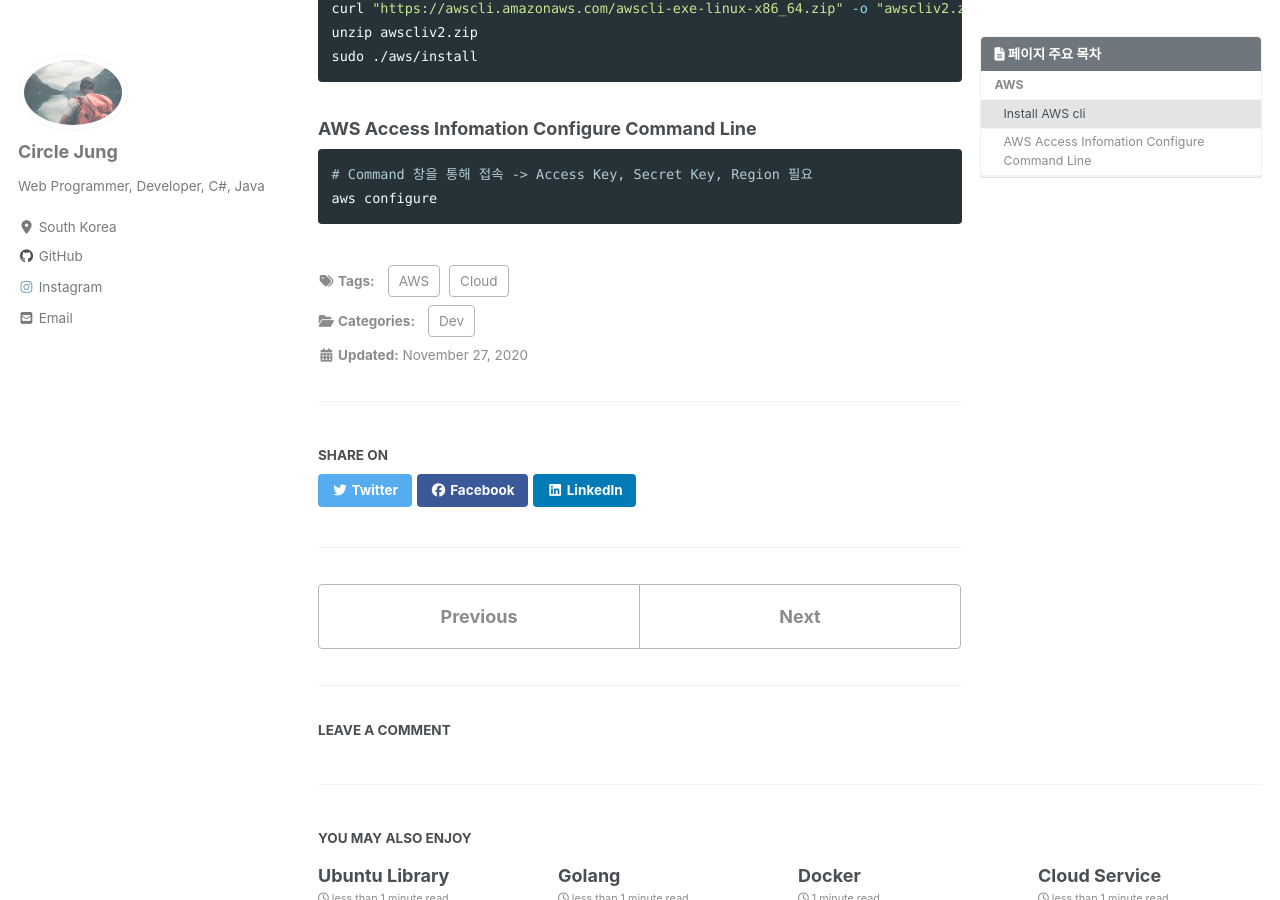
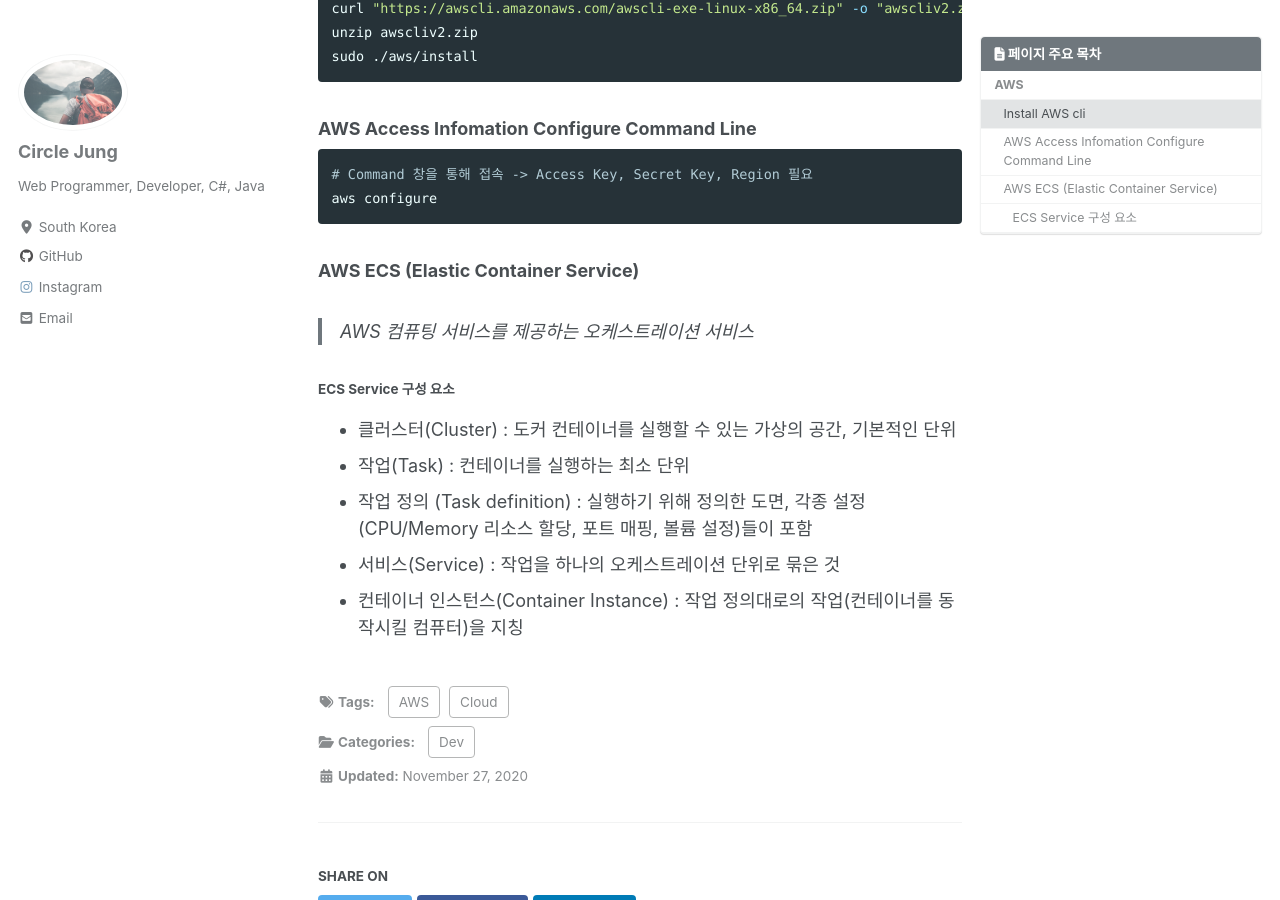
Before and after one commit to jwh0124/jwh0124.github.io, a Jekyll site: the page built from _posts/2020-11-26-aws.md, in a window 1280 px wide and 900 px high, scrolled down 477 px. Built offline with Jekyll 4.4.1, drawn with Linux system fonts in a browser that asks for light colours; cached includes are drawn as plain includes; nearby versions of some CDN libraries; comment, search, counter and statistics services are not loaded.

Commit message:
+ add ECS definition

````diff
--- a/_posts/2020-11-26-aws.md
+++ b/_posts/2020-11-26-aws.md
@@ -34,3 +34,15 @@ sudo ./aws/install
 # Command 창을 통해 접속 -> Access Key, Secret Key, Region 필요
 aws configure
 ```
+
+### AWS ECS (Elastic Container Service) ###
+
+> AWS 컴퓨팅 서비스를 제공하는 오케스트레이션 서비스
+
+#### ECS Service 구성 요소 ####
+
+- 클러스터(Cluster) : 도커 컨테이너를 실행할 수 있는 가상의 공간, 기본적인 단위
+- 작업(Task) : 컨테이너를 실행하는 최소 단위
+- 작업 정의 (Task definition) : 실행하기 위해 정의한 도면, 각종 설정(CPU/Memory 리소스 할당, 포트 매핑, 볼륨 설정)들이 포함
+- 서비스(Service) : 작업을 하나의 오케스트레이션 단위로 묶은 것
+- 컨테이너 인스턴스(Container Instance) : 작업 정의대로의 작업(컨테이너를 동작시킬 컴퓨터)을 지칭
````
